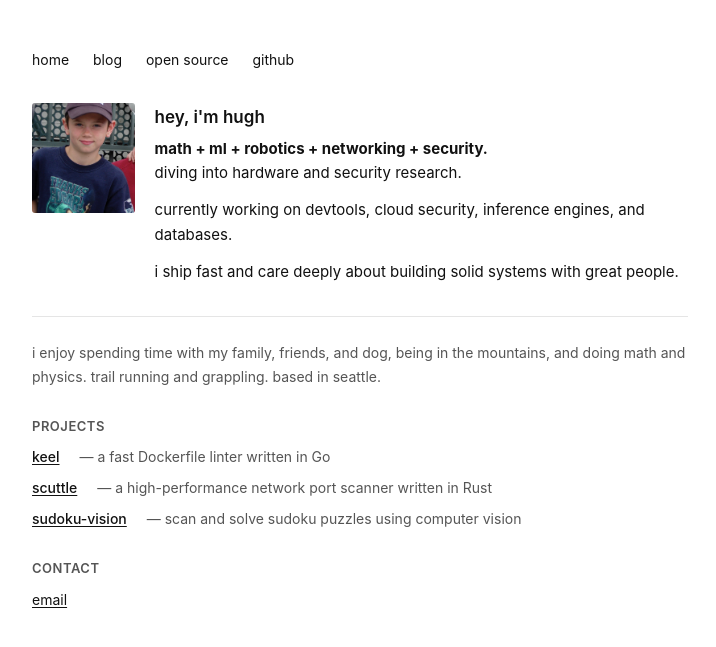
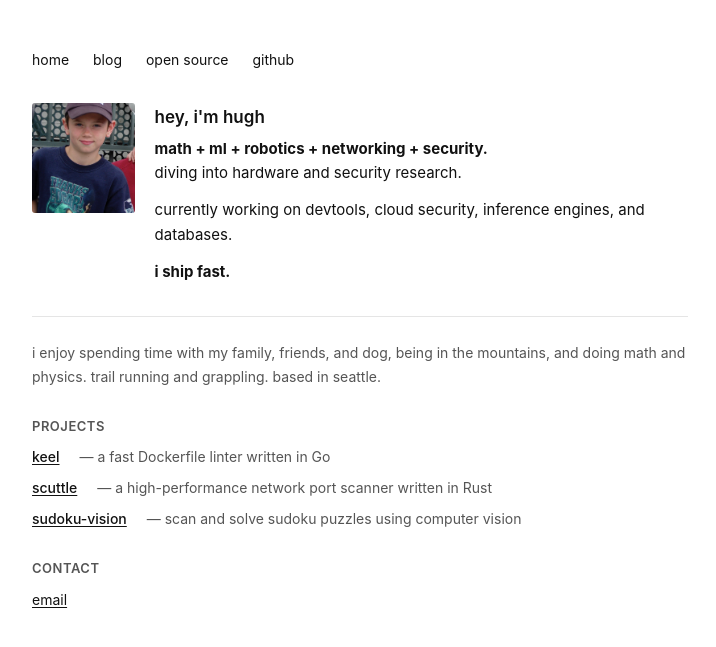
Before and after one commit to HueCodes/HueCodes.github.io, a Jekyll site: the page built from index.md, in a window 1280 px wide. Shown: the top 647 px of the page, without its empty margins (280-996 px from the left). Built offline with Jekyll 4.4.1, drawn with Linux system fonts in a browser that asks for light colours.

Commit message:
Revert "soften ship fast line into full sentence"
This reverts commit 039876d592b4026082eed33ad6de084282698548.

```diff
--- a/index.md
+++ b/index.md
@@ -17,7 +17,7 @@ title: home
       <h1>hey, i'm hugh</h1>
       <p><strong>math + ml + robotics + networking + security.</strong><br>diving into hardware and security research.</p>
       <p>currently working on devtools, cloud security, inference engines, and databases.</p>
-      <p>i ship fast and care deeply about building solid systems with great people.</p>
+      <p><strong>i ship fast.</strong></p>
     </div>
   </div>
 </div>
```
